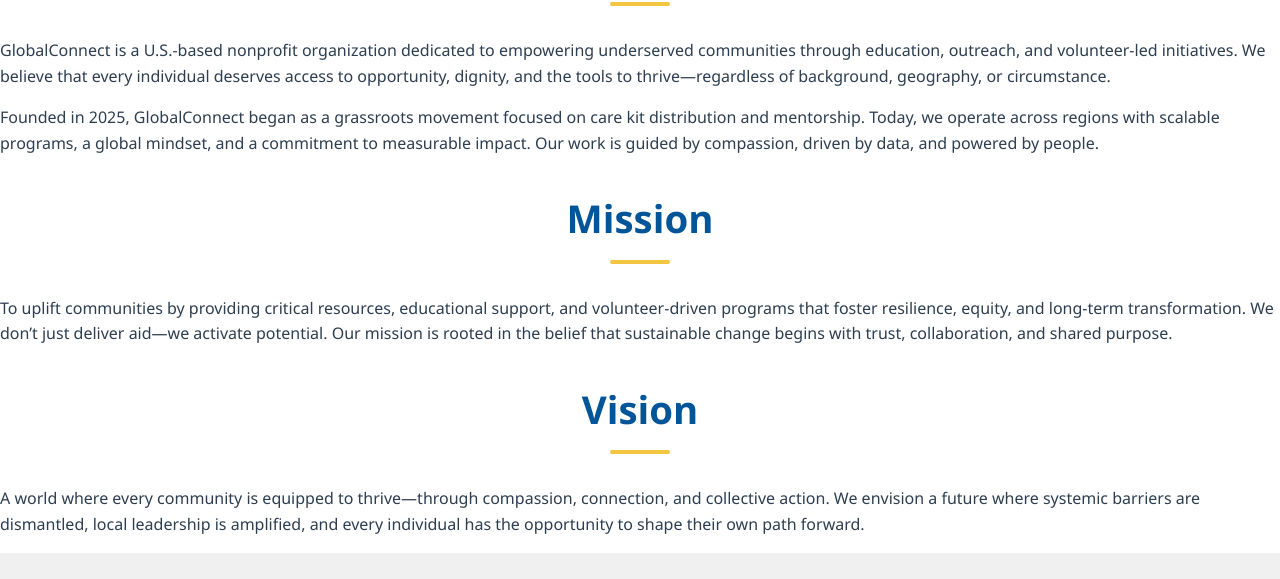
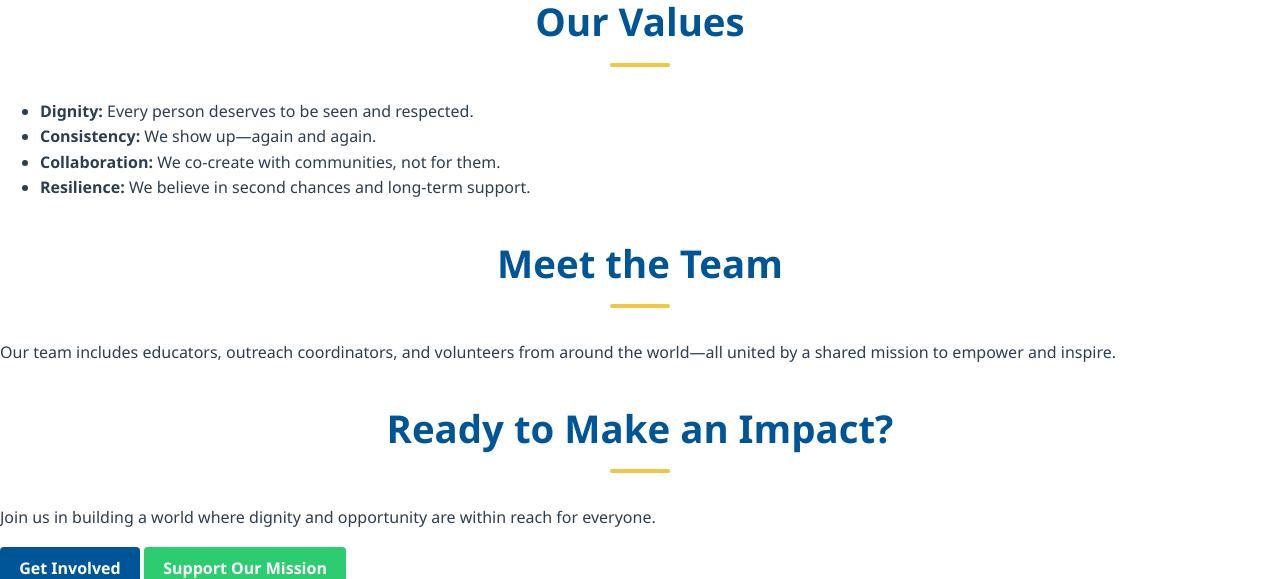
Before and after one commit to josephjem2/globalconnect-site, a website: page about.html in a window 1280 px wide. Shown: the part 718-1297 px from the top of the page. Drawn offline with nearby package versions, Linux system fonts and the light colour scheme.

Commit message:
Redesign and update About Us page

```diff
--- a/about.html
+++ b/about.html
@@ -2,7 +2,7 @@
 <html lang="en">
 <head>
   <meta charset="UTF-8">
-  <title>About Us | GlobalConnect</title>
+  <title>About Us – GlobalConnect</title>
   <meta name="viewport" content="width=device-width, initial-scale=1.0">
   <link href="https://unpkg.com/aos@2.3.1/dist/aos.css" rel="stylesheet">
   <link rel="stylesheet" href="new-style.css">
@@ -32,31 +32,52 @@
     </div>
   </header>
 
-  <main>
-    <section class="hero-about" style="background-image: url('images/about.jpg'); background-size: cover; background-position: center; text-align: center; color: white; padding: 5rem 0;">
-      <div class="hero-overlay" data-aos="fade-up">
-        <h1>About Us</h1>
-        <p>Empowering communities through compassion, connection, and collective action.</p>
-      </div>
-    </section>
+  <!-- Hero Banner -->
+  <section class="about-hero" style="background-image: url('images/about.jpg');">
+    <div class="about-overlay" data-aos="fade-up">
+      <h1>About GlobalConnect</h1>
+      <p>Empowering underserved communities through education, outreach, and connection.</p>
+    </div>
+  </section>
 
-    <section class="about-section" data-aos="fade-up">
-      <h2>Who We Are</h2>
-      <p>GlobalConnect is a U.S.-based nonprofit organization dedicated to empowering underserved communities through education, outreach, and volunteer-led initiatives. We believe that every individual deserves access to opportunity, dignity, and the tools to thrive—regardless of background, geography, or circumstance.</p>
-      <p>Founded in 2025, GlobalConnect began as a grassroots movement focused on care kit distribution and mentorship. Today, we operate across regions with scalable programs, a global mindset, and a commitment to measurable impact. Our work is guided by compassion, driven by data, and powered by people.</p>
-    </section>
+  <!-- Our Story -->
+  <section class="our-story" data-aos="fade-up">
+    <h2>Our Story</h2>
+    <p>GlobalConnect began with a simple belief: every person deserves dignity, opportunity, and someone who shows up. What started as a small outreach initiative has grown into a global movement—powered by volunteers, driven by compassion, and guided by the communities we serve.</p>
+    <p>We don’t just deliver supplies—we build trust. From tutoring sessions to care kits, every interaction is a step toward transformation. Our programs are co-created with local leaders and designed to last.</p>
+  </section>
 
-    <section class="about-section" data-aos="fade-up">
-      <h2>Mission</h2>
-      <p>To uplift communities by providing critical resources, educational support, and volunteer-driven programs that foster resilience, equity, and long-term transformation. We don’t just deliver aid—we activate potential. Our mission is rooted in the belief that sustainable change begins with trust, collaboration, and shared purpose.</p>
-    </section>
+  <!-- Our Mission -->
+  <section class="our-mission" data-aos="fade-up">
+    <h2>Our Mission</h2>
+    <p><strong>To empower underserved communities through education, outreach, and volunteer-led programs that foster resilience and opportunity.</strong></p>
+  </section>
 
-    <section class="about-section" data-aos="fade-up">
-      <h2>Vision</h2>
-      <p>A world where every community is equipped to thrive—through compassion, connection, and collective action. We envision a future where systemic barriers are dismantled, local leadership is amplified, and every individual has the opportunity to shape their own path forward.</p>
-    </section>
+  <!-- Core Values -->
+  <section class="core-values" data-aos="fade-up">
+    <h2>Our Values</h2>
+    <ul>
+      <li><strong>Dignity:</strong> Every person deserves to be seen and respected.</li>
+      <li><strong>Consistency:</strong> We show up—again and again.</li>
+      <li><strong>Collaboration:</strong> We co-create with communities, not for them.</li>
+      <li><strong>Resilience:</strong> We believe in second chances and long-term support.</li>
+    </ul>
+  </section>
 
-  </main>
+  <!-- Meet the Team -->
+  <section class="meet-team" data-aos="fade-up">
+    <h2>Meet the Team</h2>
+    <p>Our team includes educators, outreach coordinators, and volunteers from around the world—all united by a shared mission to empower and inspire.</p>
+    <!-- Optional: Add team cards or photos here -->
+  </section>
+
+  <!-- Call to Action -->
+  <section class="about-cta" data-aos="fade-up">
+    <h2>Ready to Make an Impact?</h2>
+    <p>Join us in building a world where dignity and opportunity are within reach for everyone.</p>
+    <a href="volunteer.html" class="btn btn-primary">Get Involved</a>
+    <a href="donate.html" class="btn btn-secondary">Support Our Mission</a>
+  </section>
 
   <!-- Footer -->
   <footer data-aos="fade-up">
```
